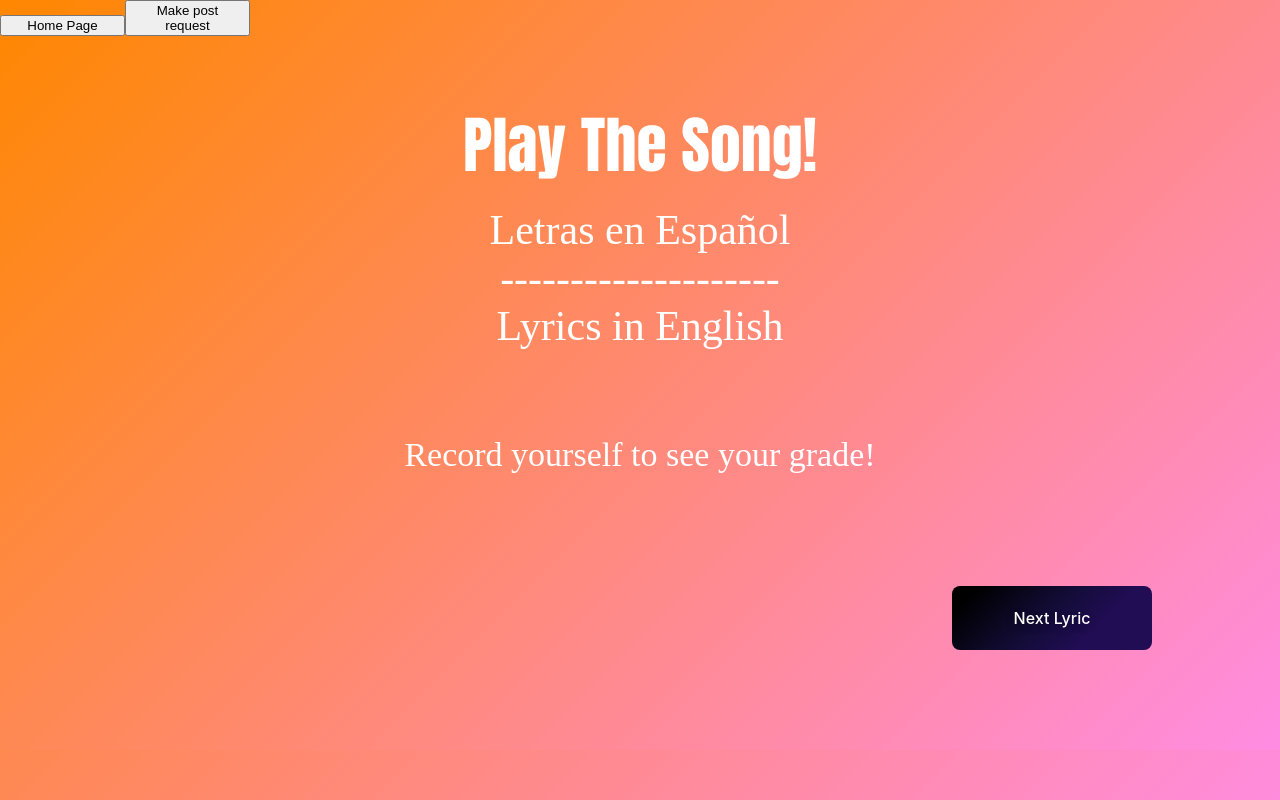
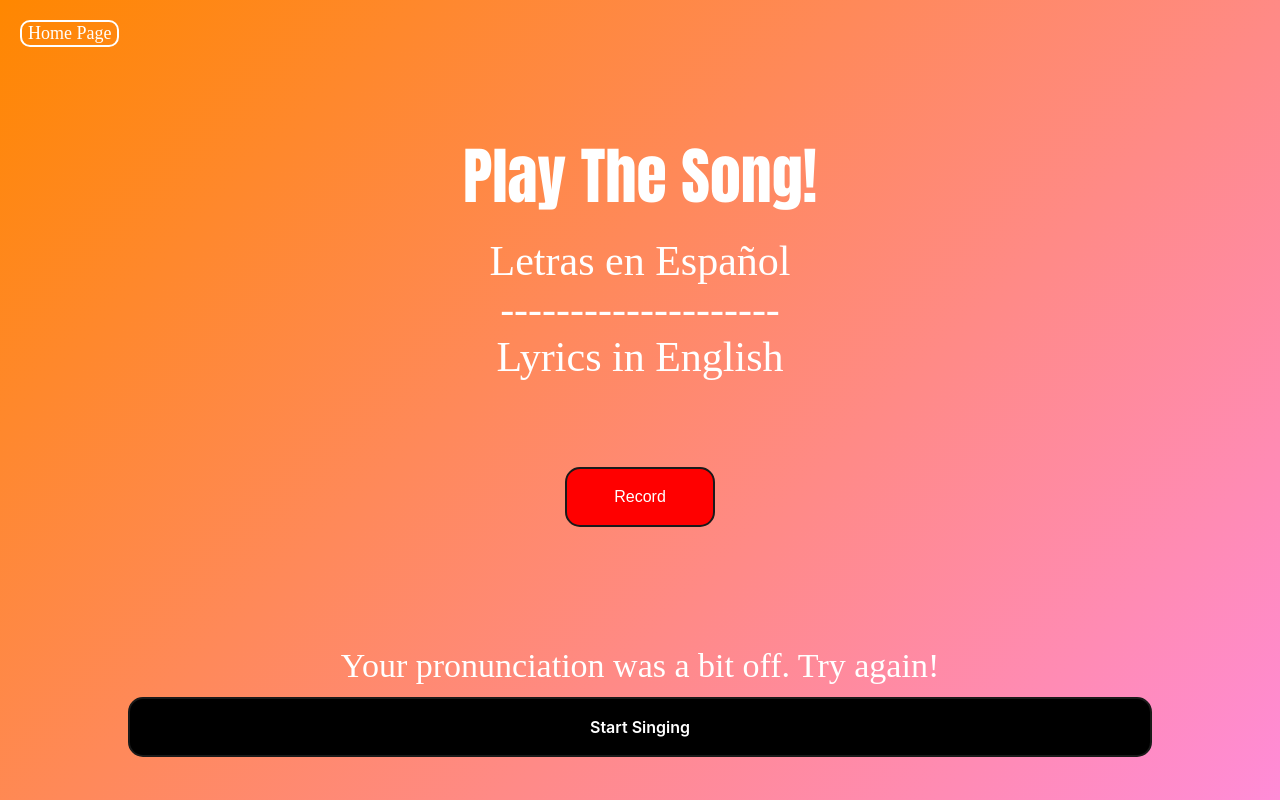
Before and after one commit to AnanyaKakaveti/GTX, a React (Create React App) app in the folder frontend/: page /play in a window 1280 px wide. Shown: the top 800 px of the page. Built offline with nearby package versions, Linux system fonts and the light colour scheme.

Commit message:
Record frontend working, Simple Navbar implemented

```diff
--- a/frontend/src/App.css
+++ b/frontend/src/App.css
@@ -1,5 +1,6 @@
 .App {
   /* text-align: center; */
+  font-family: contemporary;
 }
 
 .App-logo {
@@ -83,11 +84,31 @@ span{
 }
 
 .gradient-background {
-  background: linear-gradient(135deg, #ff8700, #ff8ce2);
+  min-height: 100vh;
+  background-image: linear-gradient(135deg, #ff8700, #ff8ce2);
   /* background: linear-gradient(135deg, #ff8700, #ff8cb9); */
   height: 100%;
   width: 100vw;
   padding-bottom: 100px;
+}
+
+.homeButton {
+  margin: 20px;
+  background-color: transparent;
+  border: none;
+  color: white;
+  font-weight: 5550;
+  font-size: large;
+  font-family: contemporary;
+  cursor: pointer;
+  border: 2px solid white;
+  border-radius: 10px;
+}
+.homeButton:hover {
+  background-color: white;
+  color:#ff8700;
+  border: 2px solid white;
+  border-radius: 10px;
 }
 
 .lyric {
@@ -106,65 +127,54 @@ span{
   color: white;
   font-weight: 200;
   font-family: contemporary;
-  margin-top: calc(40px + 5vmin);
+  margin-top: calc(30px);
   white-space: pre-wrap;
   text-align: center;
-  height: 150px;
+  height: 50px;
   font-size: calc(10px + 3vmin);
 }
 
-.App-link {
-  color: #61dafb;
+.recordHolder {
+  color: white;
+  font-weight: 400;
+  font-family: contemporary;
+  margin-top: 30px;
+  white-space: pre-wrap;
+  text-align: center;
+  flex-direction: column;
+  height: 150px;
+  font-size: calc(10px + 4vmin);
+  display: inline;
+  padding-top: 50px;
 }
 
-@keyframes App-logo-spin {
-  from {
-    transform: rotate(0deg);
-  }
-  to {
-    transform: rotate(360deg);
-  }
+
+
+.recordButton {
+  appearance: none;
+  background-color: red;
+  border: 2px solid #1A1A1A;
+  border-radius: 15px;
+  box-sizing: border-box;
+  color: #FFFFFF;
+  cursor: pointer;
+  display: inline-block;
+  vertical-align: bottom;
+  width: 150px;
+  height: 60px;
+  font-size: medium;
+}
+
+.recordButton:hover {
+  background-color: white;
+  color: red;
+  border-color: red;
 }
 
 .right {
   align-self: right;
   display: flex;
   justify-content: right;
-}
-
-/* CSS */
-.button-36 {
-  /* background-image: linear-gradient(92.88deg, #455EB5 9.16%, #5643CC 43.89%, #673FD7 64.72%); */
-  background-image: linear-gradient(135deg, #000000 10%, #120c35 45%, #200d53 70%);
-  border-radius: 8px;
-  border-style: none;
-  box-sizing: border-box;
-  color: #FFFFFF;
-  cursor: pointer;
-  flex-shrink: 0;
-  font-family: "Inter UI","SF Pro Display",-apple-system,BlinkMacSystemFont,"Segoe UI",Roboto,Oxygen,Ubuntu,Cantarell,"Open Sans","Helvetica Neue",sans-serif;
-  font-size: 16px;
-  font-weight: 500;
-  width: 200px;
-  height: 4rem;
-  padding: 0 1.6rem;
-  text-align: center;
-  text-shadow: rgba(0, 0, 0, 0.25) 0 3px 8px;
-  transition: all .5s;
-  user-select: none;
-  -webkit-user-select: none;
-  touch-action: manipulation;
-}
-
-.button-36:hover {
-  box-shadow: rgba(255, 255, 255, 0.5) 0 1px 30px;
-  transition-duration: .1s;
-}
-
-@media (min-width: 768px) {
-  .button-36 {
-    padding: 0 2.6rem;
-  }
 }
 
 /* CSS */
@@ -198,6 +208,9 @@ span{
 
 .button-27:disabled {
   pointer-events: none;
+  background-color: lightgray;
+  border-color: lightgray;
+  color: white;
 }
 
 .button-27:hover {
--- a/frontend/src/App.js
+++ b/frontend/src/App.js
@@ -1,9 +1,10 @@
-import {BrowserRouter, Route, Routes} from "react-router-dom";
+import {BrowserRouter, Route, Routes, Link} from "react-router-dom";
 
 
 import './App.css';
 import Home from "./pages/Home";
 import Play from "./pages/Play";
+import Navbar from "./Navbar";
 
 
 function App() {
@@ -18,7 +19,7 @@ function App() {
     <div className="gradient-background">
       <div className="gradient-background">
         <BrowserRouter>
-        {/* <Nav/> */}
+        <Navbar/>
           <Routes>
               <Route path="/" element={<Home/>} />
               <Route path="/play" element={<Play/>} />
--- /dev/null
+++ b/frontend/src/Navbar.js
@@ -0,0 +1,19 @@
+import { Link } from 'react-router-dom';
+import React, {} from 'react';
+import './App.css';
+
+
+const Navbar = () => {
+
+    return (
+        <div className="App">
+            <Link to="/">
+                <button className='homeButton'>
+                    Home Page
+                </button>
+            </Link>
+        </div>
+
+    )
+}
+export default Navbar;
--- a/frontend/src/pages/Play.js
+++ b/frontend/src/pages/Play.js
@@ -20,7 +20,9 @@ const Play = () => {
     // const counter = useRef(0);
     const [counter, setCounter] = useState(0);
     const [response, setResponse] = useState([]);
-    const [grade, setGrade] = useState("Record yourself to see your grade!");
+    const [grade, setGrade] = useState("Record yourself to see how you did!");
+    const [continueDisabled, setContinueDisabled] = useState(false);
+    const [start, setStart] = useState(true);
 
     useEffect(() => {
         fetch(raw)
@@ -41,8 +43,14 @@ const Play = () => {
         });
     }, [])
 
+    useEffect (() => {
+        messageGrade();
+    }, [response]);
+
     async function changeLyric() {
-        setGrade("Record yourself to see your grade!");
+        setContinueDisabled(true);
+        setStart(false);
+        setGrade("Record yourself to see how you did!");
         incrementCounter();
         setLyric(allLyrics.split('\n')[counter] + "\n" + allLyrics.split('\n')[counter + 1]);
         setLyricE(allLyricsE.split('\n')[counter] + "\n" + allLyricsE.split('\n')[counter + 1]);
@@ -62,11 +70,12 @@ const Play = () => {
             .then((res) => {
                 setResponse(res.data.message);
                 console.log(response);
-                messageGrade();
+
             })
             .catch((error) => {
                 console.error(error);
             });
+
 
     };
 
@@ -82,26 +91,22 @@ const Play = () => {
             setGrade("Nice going! Keep practicing to get better!");
         }
         else if (response < 40) {
-            setGrade("Your pronunciation could be better!");
+            setGrade("Your pronunciation was a bit off. Try again!");
         }
         else {
             setGrade("didn't work");
         }
+
+        if (response >= 40) {
+            setContinueDisabled(true);
+        }
     }
-
-
 
 
     return (
     <div className="App">
-        <Link to="/">
-        <button style={{width: 125}}>
-            Home Page
-        </button>
-        </Link>
-        <button style={{width: 125}} onClick={submit}>
-            Make post request
-        </button>
+
+
       <header className="App-header">
 
         <div className="center">
@@ -115,10 +120,15 @@ const Play = () => {
                 <div>--------------------</div>
                 <div>{lyricE}</div>
             </div>
+            <div className="recordHolder">
+                <div className="record" id="recButton"></div>
+                <button className="recordButton" onClick={submit}>Record</button>
+            </div>
+
             <div className="grade">{grade}</div>
             {/* <button className="lyric" onClick={messageGrade}>Submit</button> */}
             <div className= "right">
-                <button className= "button-36" onClick={changeLyric}>Next Lyric</button>
+                <button disabled={continueDisabled} className= "button-27" onClick={changeLyric}>{start ? "Start Singing" : "Next Lyric"}</button>
                 {/* <button class="button-36" role="button">Button 36</button> */}
             </div>
       </header>
```
